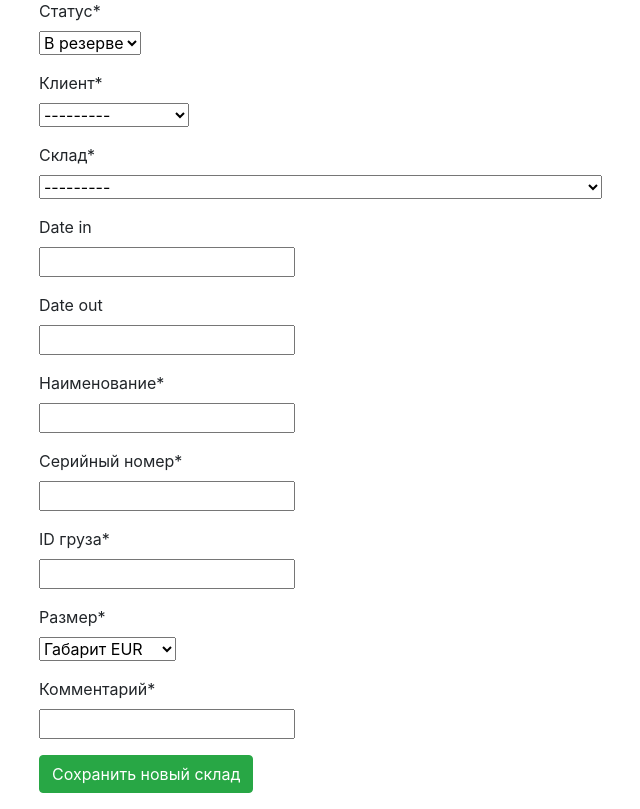
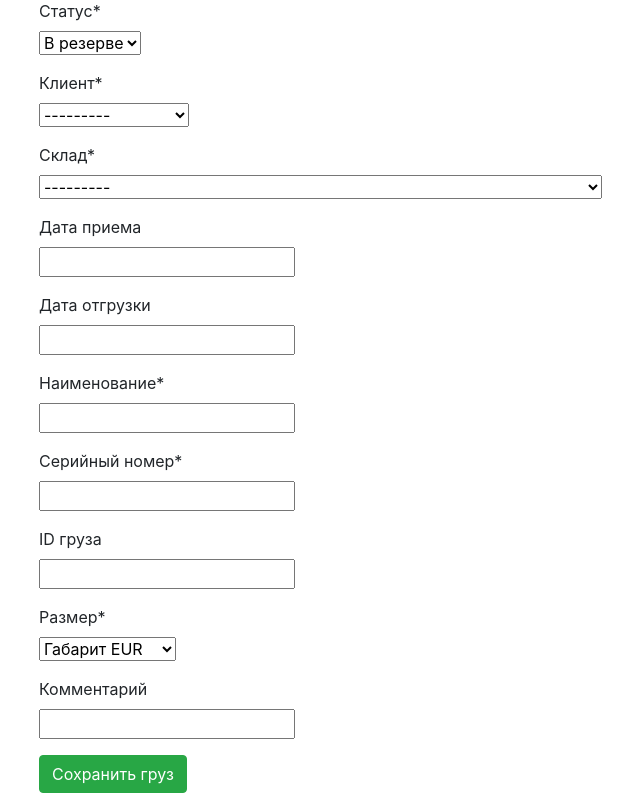
Before and after one commit to Rooliksen/wms_system, a Django app: page /new_atm/ in a window 1280 px wide. Shown: the part 129-938 px from the top of the page, without its empty margins (46-686 px from the left). Run offline with Django 3.2, Linux system fonts and the light colour scheme; data comes from the database, SQL or seed files in the repository; both versions use the stored data as it was after the commit; some libraries are stand-ins or nearby versions.

Commit message:
Add label in DateField, set blank=True in Atm on commentary and atm_id

```diff
--- a/wms/forms.py
+++ b/wms/forms.py
@@ -53,8 +53,8 @@
             }
 
 class AtmForm(forms.ModelForm):
-    date_in = forms.DateField(required=False, input_formats=['%d.%m.%Y','%d/%m/%Y'])
-    date_out = forms.DateField(required=False, input_formats=['%d.%m.%Y','%d/%m/%Y'])
+    date_in = forms.DateField(required=False, input_formats=['%d.%m.%Y','%d/%m/%Y'], label="Дата приема")
+    date_out = forms.DateField(required=False, input_formats=['%d.%m.%Y','%d/%m/%Y'], label="Дата отгрузки")
     class Meta:
         model = Atm
         fields = [
--- a/wms/models.py
+++ b/wms/models.py
@@ -92,13 +92,13 @@
     date_out = models.DateField('Дата отгрузки', null=True)
     name = models.CharField(max_length=200)
     serial_num = models.CharField(max_length=200)
-    atm_id = models.CharField(max_length=200, null=True)
+    atm_id = models.CharField(max_length=200, blank=True, null=True)
     size = models.CharField(
         max_length=10,
         choices=Size.choices,
         default=Size.EUR,
     )
-    commentary = models.CharField(max_length=200, null=True)
+    commentary = models.CharField(max_length=200, blank=True, null=True)
 
     def __str__(self):
         return self.serial_num
--- a/wms/templates/wms/new_atm.html
+++ b/wms/templates/wms/new_atm.html
@@ -64,7 +64,7 @@
       </div>
     </div>
   </div>
-  <button type="submit" class="btn btn-success mb-3">Сохранить новый склад</button>
+  <button type="submit" class="btn btn-success mb-3">Сохранить груз</button>
 </form>
 
 {% endblock content %}
```
Also changed, not shown: db.sqlite3, wms/migrations/0017_auto_20210309_0911.py (added).
